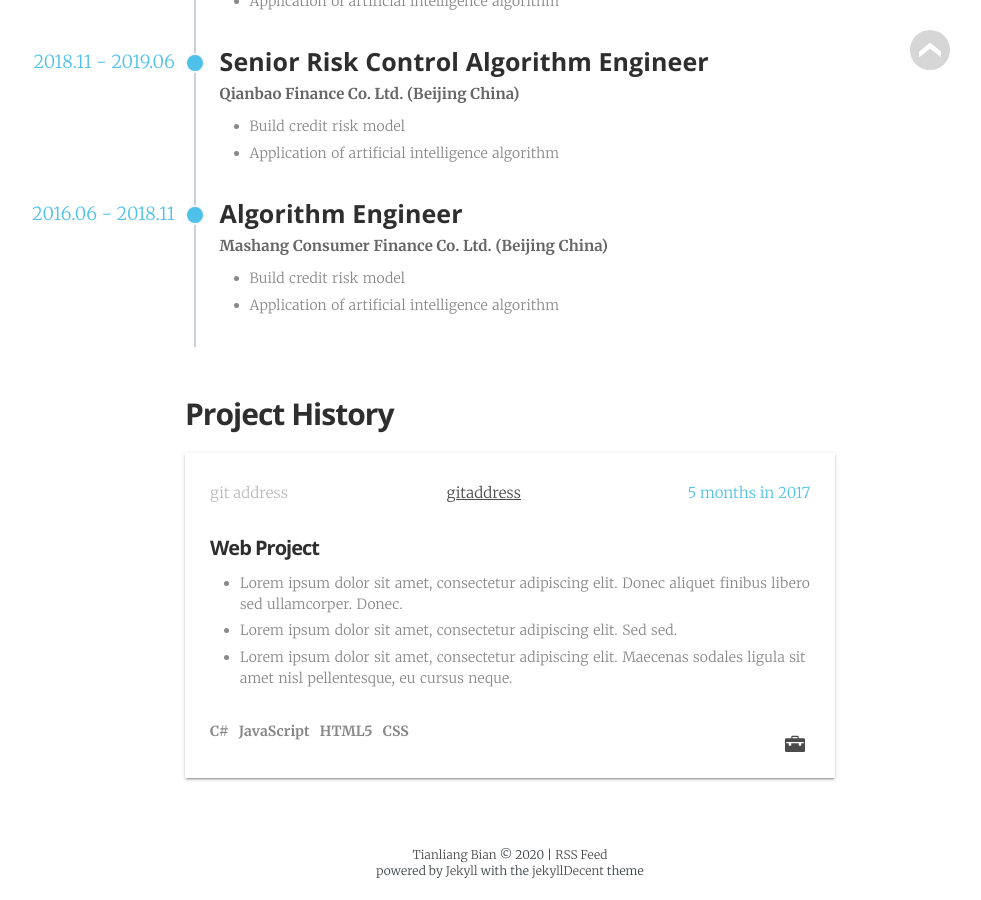
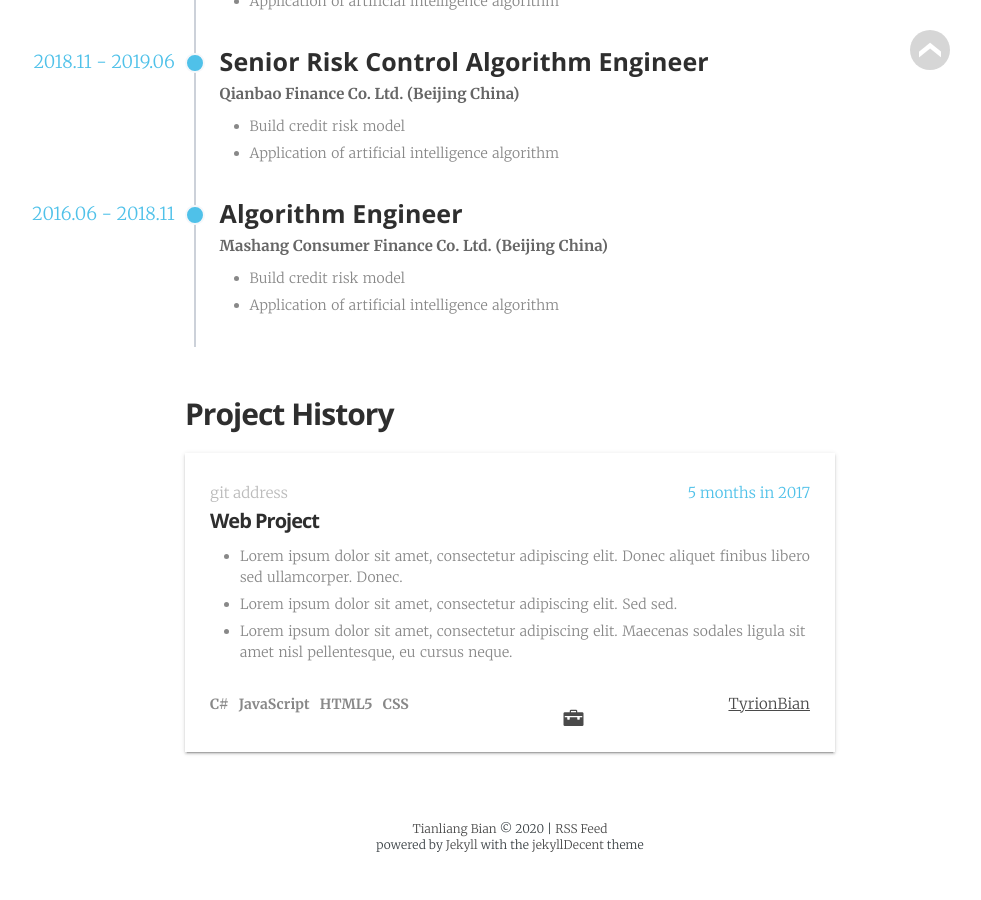
Before and after one commit to TyrionBian/tyrionbian.github.io, a Jekyll site: the page built from _pages/cv.md, in a window 1280 px wide and 900 px high, scrolled down 1425 px. Shown: the whole window, without its empty margins (130-1111 px from the left). Built offline with Jekyll 4.4.1, drawn with Linux system fonts in a browser that asks for light colours; some web fonts are replaced; after the commit the page ends 2298 px from its top, so only the background shows below that.

Commit message:
Update cv.md

```diff
--- a/_pages/cv.md
+++ b/_pages/cv.md
@@ -8,6 +8,8 @@ menutitle: CV
 weight:    70
 excerpt:   This page contains the curriculum vitae (CV) of the author.
 ---
+<script async defer src="https://buttons.github.io/buttons.js"></script>
+
 {% assign cv = site.data.cv[page.author] %}
 
 <div class="md-card no-border">
@@ -70,9 +72,6 @@ excerpt:   This page contains the curriculum vitae (CV) of the author.
 <div class="md-card shadow project">
     <div class="meta">
         <div class="team" style="cursor: pointer;" onclick="window.location='{{project.url}}';">git address</div>
-        <p class="github-button-container">
-            <a class="github-button" href="{{project.url}}" data-size="large" data-show-count="false" aria-label="">gitaddress</a>
-        </p>
         <div class="time">{{project.time}}</div>
     </div>
     <div class="content">
@@ -91,6 +90,9 @@ excerpt:   This page contains the curriculum vitae (CV) of the author.
             {% endfor %}
         </ul>
         <span class="icon-briefcase"></span>
+        <p class="github-button-container">
+            <a class="github-button" href="https://github.com/TyrionBian" data-size="large" data-show-count="false" aria-label="">TyrionBian</a>
+        </p>
     </div>
 </div>
 {% endfor %}
```
